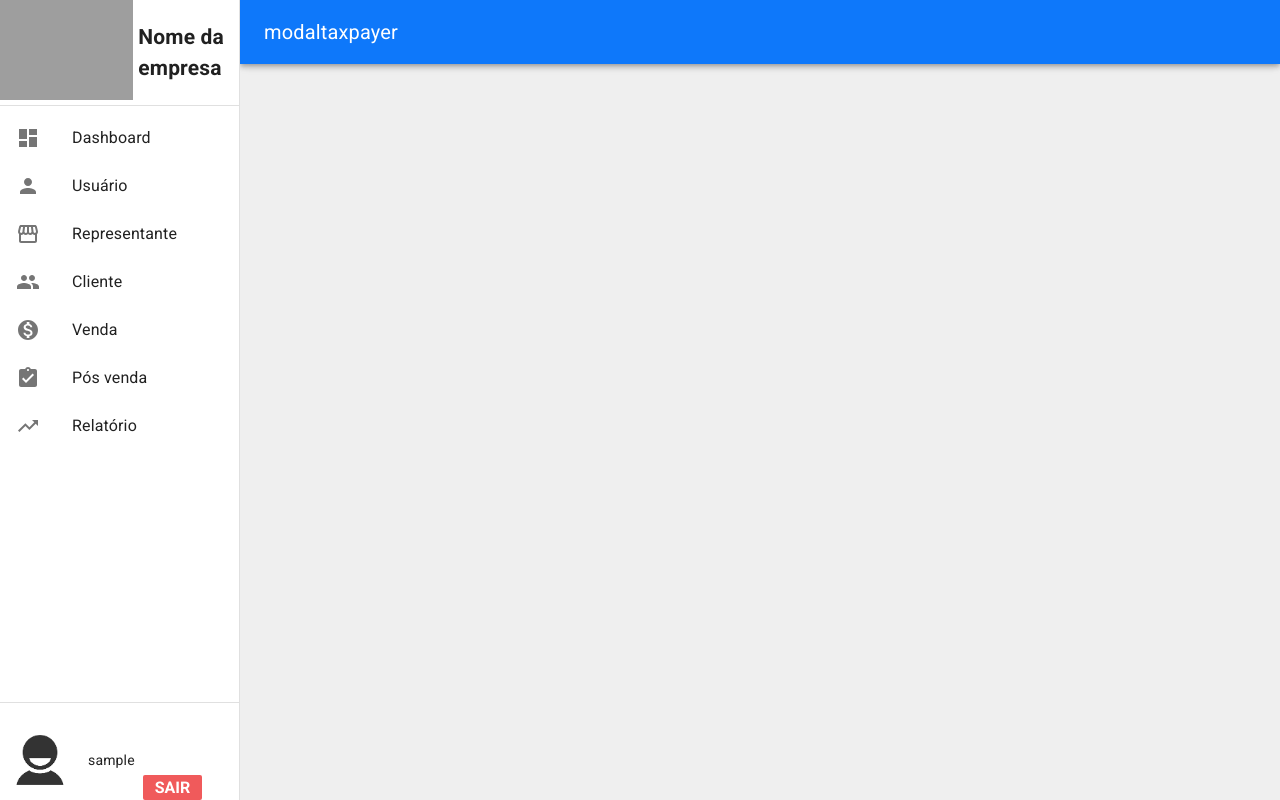
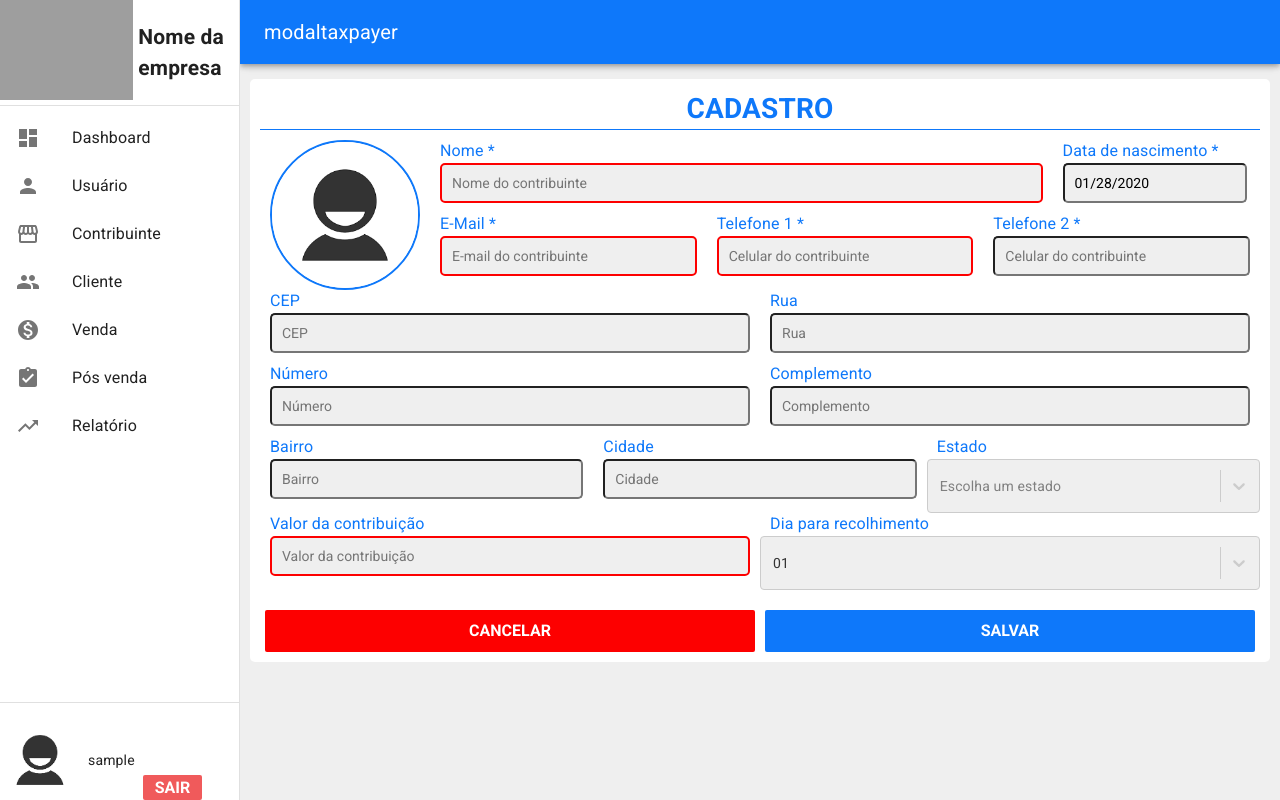
Before and after one commit to welingtonfidelis/control-payment-front, a React (Create React App) app: page /main/modaltaxpayer in a window 1280 px wide. Built offline with nearby package versions, Linux system fonts and the light colour scheme; no server answers; sample sign-in values are in the browser's storage; grey boxes are pictures that could not be loaded.

Commit message:
CRUD contribuinte completo

```diff
--- a/src/components/Main/Main.js
+++ b/src/components/Main/Main.js
@@ -5,9 +5,9 @@ import Menu from '../../components/Menu/Menu';
 
 import Dashboard from '../../pages/Dashboard';
 import User from '../../pages/User';
-import Agent from '../../pages/Agent';
+import Taxpayer from '../../pages/Taxpayer';
 import ModalUser from '../../pages/ModalUser';
-import ModalAgent from '../../pages/ModalAgent';
+import ModalTaxpayer from '../../pages/ModalTaxpayer';
 
 import './styles.css';
 
@@ -17,9 +17,9 @@ export default function Main() {
             <Menu page={window.location.href} />
             <Route path="/main/dashboard" component={Dashboard} />
             <Route path="/main/user" component={User} />
-            <Route path="/main/agent" component={Agent} />
+            <Route path="/main/taxpayer" component={Taxpayer} />
             <Route path="/main/modaluser" component={ModalUser} />
-            <Route path="/main/modalagent" component={ModalAgent} />
+            <Route path="/main/modaltaxpayer" component={ModalTaxpayer} />
         </div>
     );
 }
--- a/src/components/Menu/Menu.js
+++ b/src/components/Menu/Menu.js
@@ -95,10 +95,10 @@ function Menu(props) {
                 history.push('/main/user');
                 break;
 
-            case 'Representante':
-            case 'agent':
-                setTitleToolbar('Representante');
-                history.push('/main/agent');
+            case 'Contribuinte':
+            case 'taxpayer':
+                setTitleToolbar('Contribuinte');
+                history.push('/main/taxpayer');
                 break;
 
             case 'Cliente':
@@ -128,7 +128,7 @@ function Menu(props) {
 
     const options = [
         { text: 'Dashboard', icon: < Dashboard /> }, { text: 'Usuário', icon: <Person /> },
-        { text: 'Representante', icon: <Storefront /> }, { text: 'Cliente', icon: <People /> },
+        { text: 'Contribuinte', icon: <Storefront /> }, { text: 'Cliente', icon: <People /> },
         { text: 'Venda', icon: <MonetizationOn /> }, { text: 'Pós venda', icon: <AssignmentTurnedIn /> },
         { text: 'Relatório', icon: <TrendingUp /> },
     ]
--- a/src/pages/ModalAgent/index.js
+++ b/src/pages/ModalTaxpayer/index.js
@@ -20,9 +20,11 @@ export default function ModalUser(props) {
   const [name, setName] = useState('');
   const [email, setEmail] = useState('');
   const [emailCtrl, setEmailCtrl] = useState('');
-  const [cellphone, setCellphone] = useState('');
+  const [phone1, setPhone1] = useState('');
+  const [phone2, setPhone2] = useState('');
   const [birth, setBirth] = useState(new Date());
-  const [commission, setComission] = useState('');
+  const [value, setValue] = useState('');
+  const [expiration, setExpiration] = useState('');
   const [cep, setCep] = useState('');
   const [street, setStreet] = useState('');
   const [number, setNumber] = useState('');
@@ -32,45 +34,61 @@ export default function ModalUser(props) {
   const [state, setState] = useState('');
   const [optState, setOptState] = useState([]);
   const [loading, setLoading] = useState(false);
-  const [agentId, setAgentId] = useState(0);
+  const [taxpayerId, setTaxpayerId] = useState(0);
   const [addressId, setAddressId] = useState(0);
-  let teste = [];
+  const [paymentId, setPaymentId] = useState(0);
   const token = localStorage.getItem('token');
+  const optExpiration = [
+    {value: "01", label: "01"},{value: "02", label: "02"},{value: "03", label: "03"},
+    {value: "04", label: "04"},{value: "05", label: "05"},{value: "06", label: "06"},
+    {value: "07", label: "07"},{value: "08", label: "08"},{value: "09", label: "09"},
+    {value: "10", label: "10"},{value: "11", label: "11"},{value: "12", label: "12"},
+    {value: "13", label: "13"},{value: "14", label: "14"},{value: "15", label: "15"},
+    {value: "16", label: "16"},{value: "17", label: "17"},{value: "18", label: "18"},
+    {value: "19", label: "19"},{value: "20", label: "20"},{value: "21", label: "21"},
+    {value: "22", label: "22"},{value: "23", label: "23"},{value: "24", label: "24"},
+    {value: "25", label: "25"},{value: "26", label: "26"},{value: "27", label: "27"},
+    {value: "28", label: "28"},{value: "29", label: "29"},{value: "30", label: "30"},
+    {value: "31", label: "31"}
+  ];
 
   useEffect(() => {
     //recupera informações básicas para construir as opções nos inputs
     getInfo();
 
-    //atualizar/detalhar representante (chamada vem do dropmenu de detalhes)
-    if (props.location.state) getAgent();
+    //atualizar/detalhar contribuinte (chamada vem do dropmenu de detalhes)
+    if (props.location.state) getTaxpayer();
   }, [])
 
   async function getInfo() {
     setLoading(true);
+    //seta dia 01 como default
+    setExpiration(optExpiration[0]);
+
     try {
-      let resp = await api.get('/util/state', {
+      let resp = await api.get('/address/state', {
         headers: { token }
       });
 
       resp = resp.data
       let tmp = [];
       (resp.response).forEach(el => {
-        tmp.push({ value: el.code, label: el.name })
+        tmp.push({ value: el.code, label: el.name });
       });
-      setOptState(tmp)
-      teste = tmp;
+      setOptState(tmp);
+
     } catch (error) {
       console.log(error);
     }
     setLoading(false);
   }
 
-  async function getAgent() {
+  async function getTaxpayer() {
     const { id } = props.location.state;
 
     setLoading(true);
     try {
-      let resp = await api.get(`/agent/${id}`, {
+      let resp = await api.get(`/taxpayer/${id}`, {
         headers: { token }
       });
 
@@ -79,14 +97,15 @@ export default function ModalUser(props) {
       if (resp.status) {
         const { response } = resp;
         const { Address } = response;
+        const { Payment } = response;
 
-        setAgentId(response.id);
+        setTaxpayerId(response.id);
         setName(response.name);
         setBirth(new Date(response.birth));
         setEmail(response.email);
         setEmailCtrl(response.email);
-        setCellphone(response.cellphone);
-        setComission(response.commission);
+        setPhone1(response.phone1);
+        setPhone2(response.phone2);
 
         setAddressId(Address.id);
         setCep(Address.cep ? Address.cep : '');
@@ -95,14 +114,11 @@ export default function ModalUser(props) {
         setComplement(Address.complement ? Address.complement : '');
         setDistrict(Address.district ? Address.district : '');
         setCity(Address.city ? Address.city : '');
-        setState(Address.state ? Address.state : '');
+        setState(Address.state ? { value: Address.state, label: Address.state } : '');
 
-        console.log(teste.length);
-
-        teste.forEach((el, index) => {
-          console.log(el);
-
-        })
+        setPaymentId(Payment.id);
+        setValue(Payment.value);
+        setExpiration((Payment.expiration).padStart(2, '0'));
       }
       else {
         Swal.swalInform('Usuário', 'Houve um problema ao carregar as ' +
@@ -119,30 +135,32 @@ export default function ModalUser(props) {
     event.preventDefault();
     setLoading(true);
 
-    const stateTmp = state.value;
+    const stateTmp = state.value, expirationTmp = expiration.value, valueTmp = value.replace(',', '.');
     const data = {
-      'agent': { name, email, commission, cellphone, birth },
-      'address': { cep, 'state': stateTmp, city, district, street, complement, number }
+      'taxpayer': { name, email, phone1, phone2, birth },
+      'address': { cep, 'state': stateTmp, city, district, street, complement, number },
+      'payment': {value, expiration: expirationTmp}
     }
 
     try {
       let query = null;
 
-      if (agentId > 0) {
+      if (taxpayerId > 0) {
         data.address.id = addressId;
+        data.payment.id = paymentId;
 
-        query = await api.put('/agent/' + agentId, data, {
+        query = await api.put('/taxpayer/' + taxpayerId, data, {
           headers: { token },
         });
       }
       else {
-        query = await api.post('/agent', data, {
+        query = await api.post('/taxpayer', data, {
           headers: { token },
         });
       }
 
       if (query.data.status) {
-        Swal.swalInform('Representante', 'Salvo com sucesso.', 'success');
+        Swal.swalInform('Contribuinte', 'Salvo com sucesso.', 'success');
 
         closeModal();
       }
@@ -159,11 +177,11 @@ export default function ModalUser(props) {
   async function handleCheckEmail() {
     //se emailCtrl não estiver vazio, ele armazena o email da atualização
     //verifica-se se o email na entrada atual é diferente do anterior,
-    //para evitar validar um email existente que já pertence ao representante atual
+    //para evitar validar um email existente que já pertence ao contribuinte atual
     if (emailCtrl === '' || emailCtrl !== email) {
       setLoading(true);
       try {
-        const query = await api.get('/agent/byemail', {
+        const query = await api.get('/taxpayer/byemail', {
           data: {},
           params: { email },
           headers: { token }
@@ -195,7 +213,6 @@ export default function ModalUser(props) {
       setLoading(true);
       try {
         const resp = (await util.getCep(cepTmp)).data
-        console.log(resp);
 
         if (resp) {
           setStreet(resp.logradouro);
@@ -211,7 +228,7 @@ export default function ModalUser(props) {
     }
   }
 
-  //avisa representante sobre um erro ocorrido
+  //avisa contribuinte sobre um erro ocorrido
   function errorDisplay() {
     Swal.swalInform('Usuário', 'Parece que algo deu errado. Por favor, ' +
       'revise os dados inseridos e tente novamente.', 'error');
@@ -221,25 +238,25 @@ export default function ModalUser(props) {
     <div className="content">
       <Load loading={loading} />
 
-      <form className="flex-col modal-form" autoComplete="off" onSubmit={handleSubmit}>
+      <form className="flex-col-h modal-form" autoComplete="off" onSubmit={handleSubmit}>
         <h1 className="title-modal">CADASTRO</h1>
 
-        <div className="flex-row">
+        <div className="flex-row-w">
           <img className="img-rad-large" src={ImageProfile} alt="Foto perfil" />
 
-          <div className="flex-col">
-            <div className="flex-row">
-              <div className="flex-col" style={{ flex: 3 }}>
+          <div className="flex-col-h">
+            <div className="flex-row-w">
+              <div className="flex-col-h" style={{ flex: 3 }}>
                 <label htmlFor="name">Nome *</label>
                 <input
                   required
                   id="name"
-                  placeholder="Nome do representante"
+                  placeholder="Nome do contribuinte"
                   value={name}
                   onChange={event => setName(event.target.value)}
                 />
               </div>
-              <div className="flex-col" style={{ flex: 1 }}>
+              <div className="flex-col-h" style={{ flex: 1 }}>
                 <label htmlFor="birth">Data de nascimento *</label>
                 <DatePicker
                   locale="pt"
@@ -253,42 +270,55 @@ export default function ModalUser(props) {
               </div>
             </div>
 
-            <div className="flex-row">
-              <div className="flex-col">
+            <div className="flex-row-w">
+              <div className="flex-col-h">
                 <label htmlFor="email">E-Mail *</label>
                 <input
                   required
                   type="email"
                   id="email"
-                  placeholder="E-mail do representante"
+                  placeholder="E-mail do contribuinte"
                   title="E-mail deve ser único no sistema."
                   value={email}
                   onChange={event => setEmail(event.target.value)}
                   onBlur={handleCheckEmail}
                 />
               </div>
-              <div className="flex-col">
-                <label htmlFor="cellphone">Celular *</label>
+              <div className="flex-col-h">
+                <label htmlFor="phone1">Telefone 1 *</label>
                 <input
                   required
                   type="text"
                   pattern="\d*"
                   minLength="9"
-                  id="cellphone"
-                  placeholder="Celular do representante"
+                  id="phone1"
+                  placeholder="Celular do contribuinte"
                   title="Telefone com no mínimo 9 dígitos."
-                  value={cellphone}
-                  onChange={event => setCellphone(event.target.value)}
+                  value={phone1}
+                  onChange={event => setPhone1(event.target.value)}
+                />
+              </div>
+              <div className="flex-col-h">
+                <label htmlFor="phone2">Telefone 2 *</label>
+                <input
+                  type="text"
+                  pattern="\d*"
+                  minLength="9"
+                  id="phone2"
+                  placeholder="Celular do contribuinte"
+                  title="Telefone com no mínimo 9 dígitos."
+                  value={phone2}
+                  onChange={event => setPhone2(event.target.value)}
                 />
               </div>
             </div>
           </div>
         </div>
 
-        <div className="flex-row">
-          <div className="flex-col">
-            <div className="flex-row">
-              <div className="flex-col">
+        <div className="flex-row-w">
+          <div className="flex-col-h">
+            <div className="flex-row-w">
+              <div className="flex-col-h">
                 <label htmlFor="cep">CEP</label>
                 <input
                   type="text"
@@ -302,7 +332,7 @@ export default function ModalUser(props) {
                   onBlur={handleCep}
                 />
               </div>
-              <div className="flex-col">
+              <div className="flex-col-h">
                 <label htmlFor="street">Rua</label>
                 <input
                   id="street"
@@ -313,8 +343,8 @@ export default function ModalUser(props) {
               </div>
             </div>
 
-            <div className="flex-row">
-              <div className="flex-col">
+            <div className="flex-row-w">
+              <div className="flex-col-h">
                 <label htmlFor="number">Número</label>
                 <input
                   type="number"
@@ -324,7 +354,7 @@ export default function ModalUser(props) {
                   onChange={event => setNumber(event.target.value)}
                 />
               </div>
-              <div className="flex-col">
+              <div className="flex-col-h">
                 <label htmlFor="complement">Complemento</label>
                 <input
                   id="complement"
@@ -335,8 +365,8 @@ export default function ModalUser(props) {
               </div>
             </div>
 
-            <div className="flex-row">
-              <div className="flex-col">
+            <div className="flex-row-w">
+              <div className="flex-col-h">
                 <label htmlFor="district">Bairro</label>
                 <input
                   id="district"
@@ -346,7 +376,7 @@ export default function ModalUser(props) {
                 />
 
               </div>
-              <div className="flex-col">
+              <div className="flex-col-h">
                 <label htmlFor="city">Cidade</label>
                 <input
                   id="city"
@@ -355,7 +385,7 @@ export default function ModalUser(props) {
                   onChange={event => setCity(event.target.value)}
                 />
               </div>
-              <div className="flex-col">
+              <div className="flex-col-h">
                 <label htmlFor="state">Estado</label>
                 <Select
                   className="select-default"
@@ -369,20 +399,31 @@ export default function ModalUser(props) {
           </div>
         </div>
 
-        <div className="flex-row">
-          <div className="flex-col">
-            <label htmlFor="commission">Comissão por venda</label>
+        <div className="flex-row-w">
+          <div className="flex-col-h">
+            <label htmlFor="value">Valor da contribuição</label>
             <input
-              type="commission"
-              id="commission"
-              placeholder="Comissão por venda"
-              value={commission}
-              onChange={event => setComission(event.target.value)}
+              required
+              type="number"
+              id="value"
+              placeholder="Valor da contribuição"
+              value={value}
+              onChange={event => setValue(event.target.value)}
+            />
+          </div>
+          <div className="flex-col-h">
+            <label htmlFor="value">Dia para recolhimento</label>
+            <Select
+              className="select-default"
+              placeholder="Escolha um dia"
+              value={expiration}
+              onChange={event => setExpiration(event)}
+              options={optExpiration}
             />
           </div>
         </div>
 
-        <div className="flex-row">
+        <div className="flex-row-w">
           <button type="button" onClick={closeModal} className="btn-cancel">CANCELAR</button>
           <button type="submit" className="btn-ok">SALVAR</button>
         </div>
```
Also changed, not shown: src/pages/Taxpayer/index.js (renamed from src/pages/Agent/index.js, +11 -12 lines), src/pages/ModalTaxpayer/styles.scss (renamed from src/pages/ModalAgent/styles.scss), src/pages/Taxpayer/styles.scss (added).
